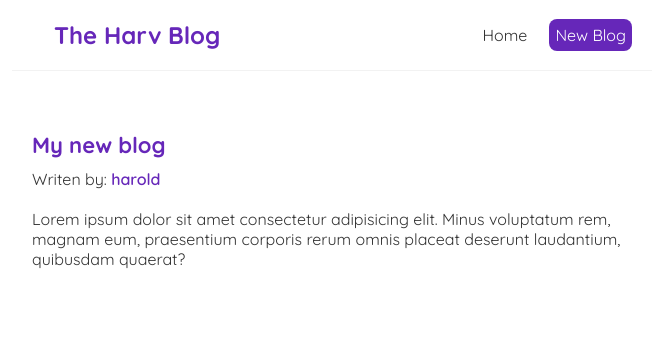
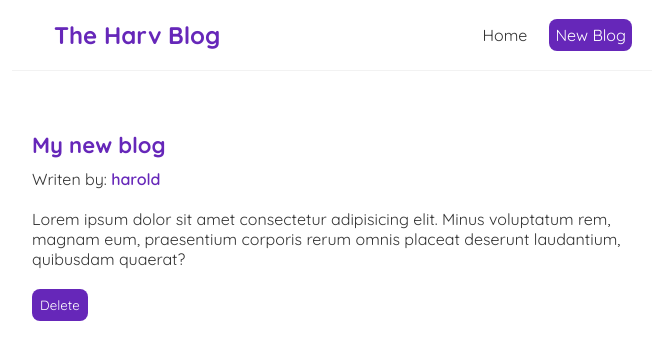
Before and after one commit to haroldjeshua/hard-redact-boggles, a React (Create React App) app: page /blogs/1 in a window 1280 px wide. Shown: the top 360 px of the page, without its empty margins (308-971 px from the left). Built offline with nearby package versions, Linux system fonts and the light colour scheme; data requests are answered from the project's data file.

Commit message:
lesson 31: delete data

```diff
--- a/data/db.json
+++ b/data/db.json
@@ -37,10 +37,10 @@
       "id": 6
     },
     {
-      "title": "test",
-      "body": "test",
-      "author": "varde",
-      "id": 7
+      "title": "Hello Guize",
+      "body": "hello world i just wanna fucking dieee acccckhhhh hehehehe swswswswsws",
+      "author": "jeshua",
+      "id": 9
     }
   ]
 }
--- a/src/BlogDetails.js
+++ b/src/BlogDetails.js
@@ -1,9 +1,18 @@
-import { useParams } from "react-router-dom";
+import { useHistory, useParams } from "react-router-dom";
 import useFetch from "./useFetch";
 
 const BlogDetails = () => {
-    const { id } = useParams();
-    const { data: blog, error, isPending } = useFetch('http://localhost:8000/blogs/' + id);
+	const { id } = useParams()
+	const { data: blog, error, isPending } = useFetch('http://localhost:8000/blogs/' + id)
+	const history = useHistory();
+
+	const handleClick = () => {
+		fetch('http://localhost:8000/blogs/' + blog.id, {
+			method: 'DELETE'
+		}).then(() => {
+			history.push('/')
+		})
+	}
 
 	return (
 		<div className="blog-details">
@@ -14,6 +23,7 @@ const BlogDetails = () => {
 					<h2>{ blog.title }</h2>
 					<p>Writen by: <span>{ blog.author }</span> </p>
 					<div>{ blog.body }</div>
+					<button onClick={handleClick}>Delete</button>
 				</article>
 			)}
 		</div>
--- a/src/Create.js
+++ b/src/Create.js
@@ -1,10 +1,12 @@
 import { useState } from "react";
+import { useHistory } from "react-router-dom";
 
 const Create = () => {
 	const [title, setTitle] = useState('')
 	const [body, setBody] = useState('')
 	const [author, setAuthor] = useState('harold')
-	const [isPending, setIsPending] = useState(false);
+	const [isPending, setIsPending] = useState(false)
+	const history = useHistory()
 
 	const handleSubmit = (e) => {
 		e.preventDefault();
@@ -19,7 +21,9 @@ const Create = () => {
 			body: JSON.stringify(blog)
 		}).then(() => {
 			console.log('new blog added')
-			setIsPending(true)
+			setIsPending(false)
+			// history.go(-1)
+			history.push('/')
 		});
 	}
 
--- a/src/index.css
+++ b/src/index.css
@@ -83,6 +83,15 @@
 	margin: 20px 0;
 }
 
+.blog-details button {
+	background: #6627b9;
+	color: #fff;
+	border: 0;
+	padding: 8px;
+	border-radius: 8px;
+	cursor: pointer;
+  }
+
 .create {
 	max-width: 400px;
 	margin: 0 auto;
```
Lines whose indentation alone changed are shown as unchanged.
